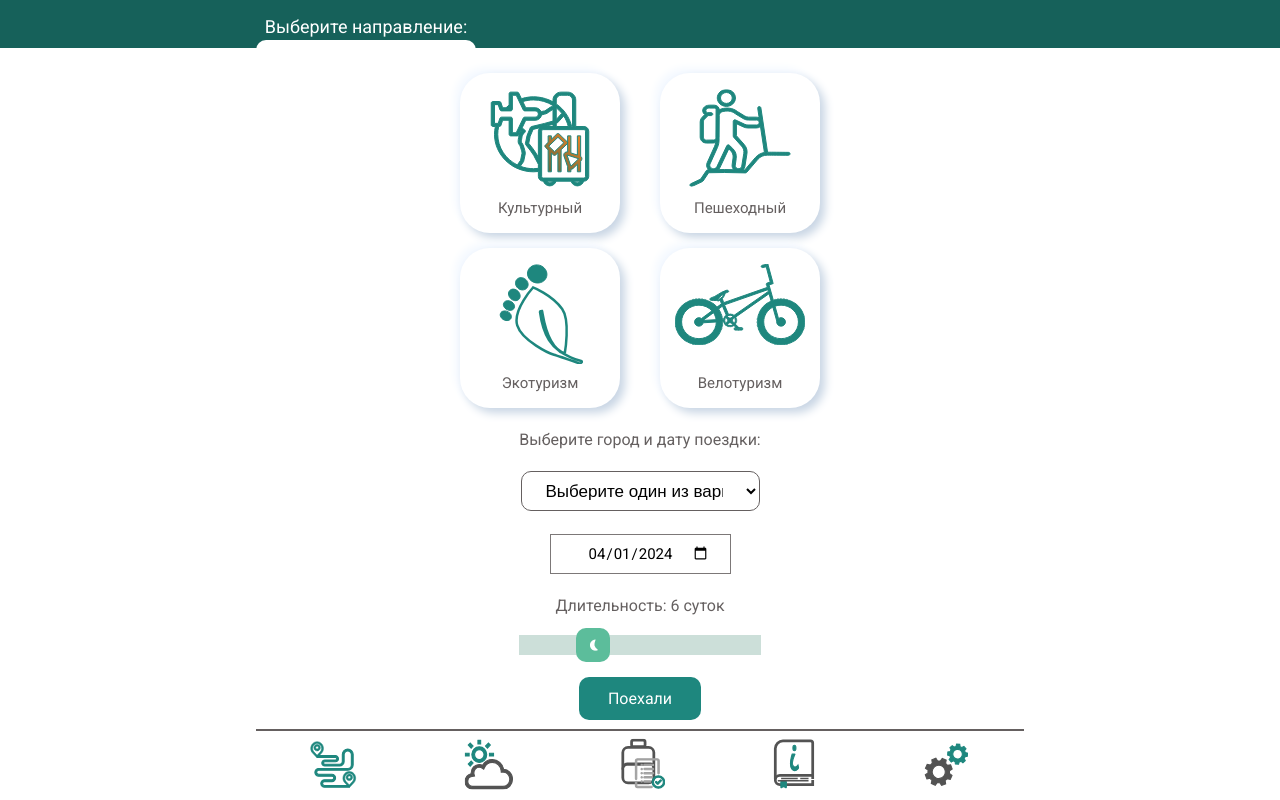
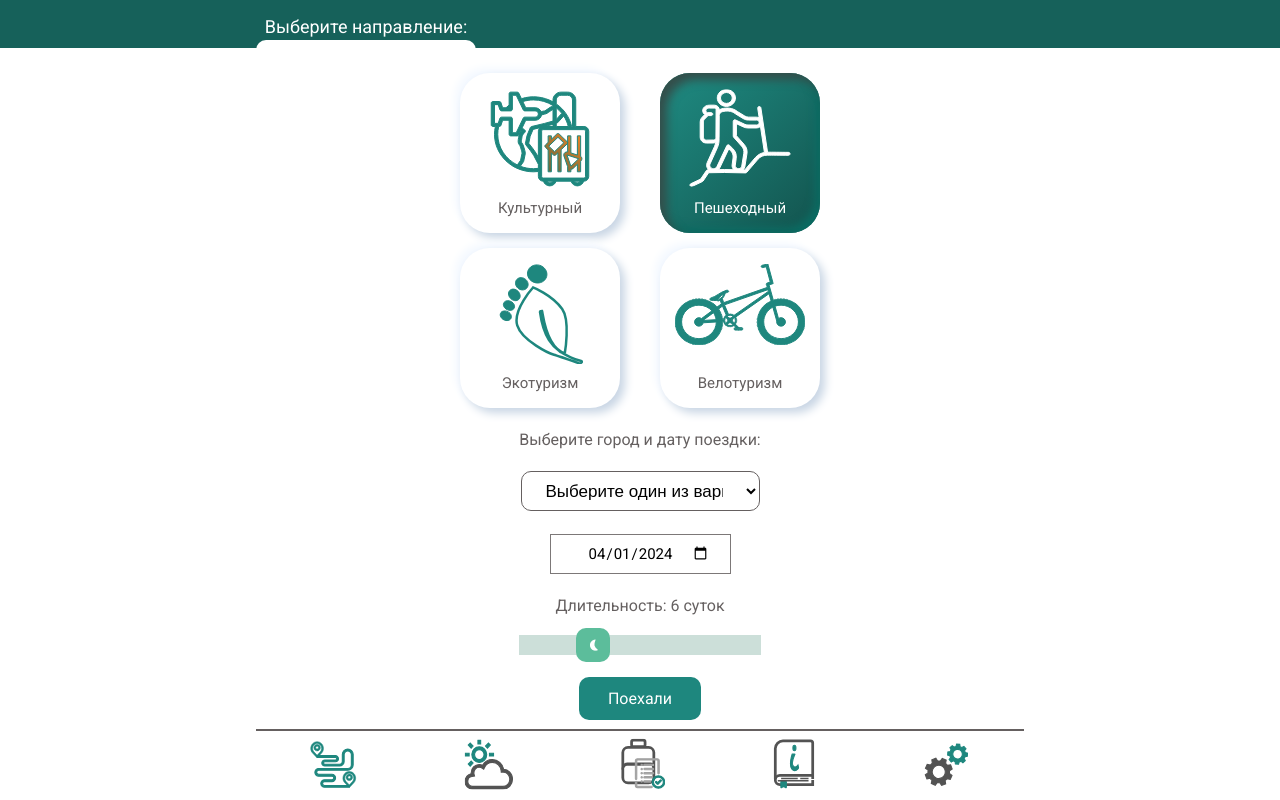
Before and after one commit to dazzv/yaft, a Vue app: page /route in a window 1280 px wide. Built offline with nearby package versions, Linux system fonts and the light colour scheme.

Commit message:
Update route-page.vue

```diff
--- a/src/components/route-page.vue
+++ b/src/components/route-page.vue
@@ -277,7 +277,12 @@ export default {
 
     mounted() {
       this.minDate = new Date().toISOString().slice(0,10) // при создание приложение беру и устанавливая минимальную дату для календаря
-      this.travelData.travelDate = this.minDate
+
+      //
+      this.travelData.travelDate = this.minDate;
+      this.travelData.selectedType = 2;
+      this.isClicked = 2;
+
       this.clientHeight =  document.documentElement.clientHeight;
     },
 
```
